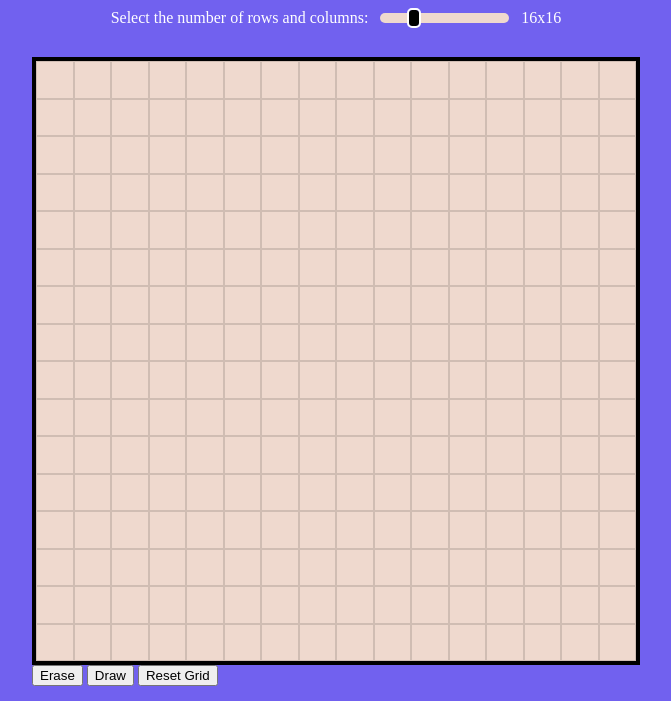
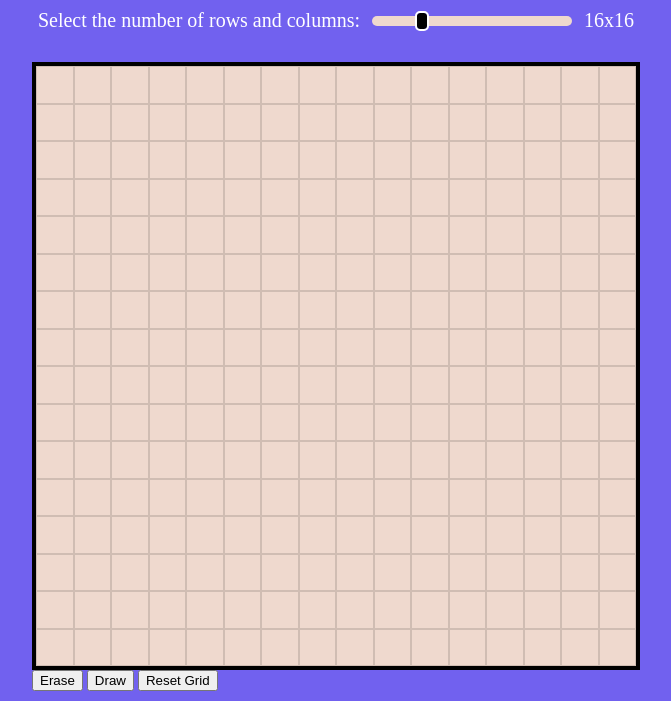
Before and after one commit to emmanuelEst/Etch-a-Sketch, a plain HTML site: page index.html in a window 1280 px wide. Shown: the part 99-800 px from the top of the page, without its empty margins (304-975 px from the left). Drawn offline with Linux system fonts and the light colour scheme.

Commit message:
Update styles for text in slider container and slider size

```diff
--- a/index.html
+++ b/index.html
@@ -10,9 +10,9 @@
 <body>
     <h1 id="title">Etch-a-Sketch</h1>
     <div class="slider-container">
-        <div>Select the number of rows and columns: </div>
+        <div class="slider-text">Select the number of rows and columns: </div>
         <input type="range" min="1" max="64" value="16" id="slider" name="slider">
-        <div id="rows-columns-display-text">16x16</div>
+        <div id="rows-columns-display-text" class="slider-text">16x16</div>
     </div>
     <div class="sketch-pad-buttons">
         <div id="sketch-pad"></div>
--- a/styles.css
+++ b/styles.css
@@ -39,10 +39,19 @@ body {
     margin-bottom: 15px;
 }
 
+.slider-text {
+    font-size: 20px;
+}
+
+#rows-columns-display-text {
+    width: 50px;
+}
+
 #slider {
     -webkit-appearance: none;
     background: transparent;
     cursor: pointer;
+    width: 200px;
 }
 
 #slider::-webkit-slider-runnable-track {
```
